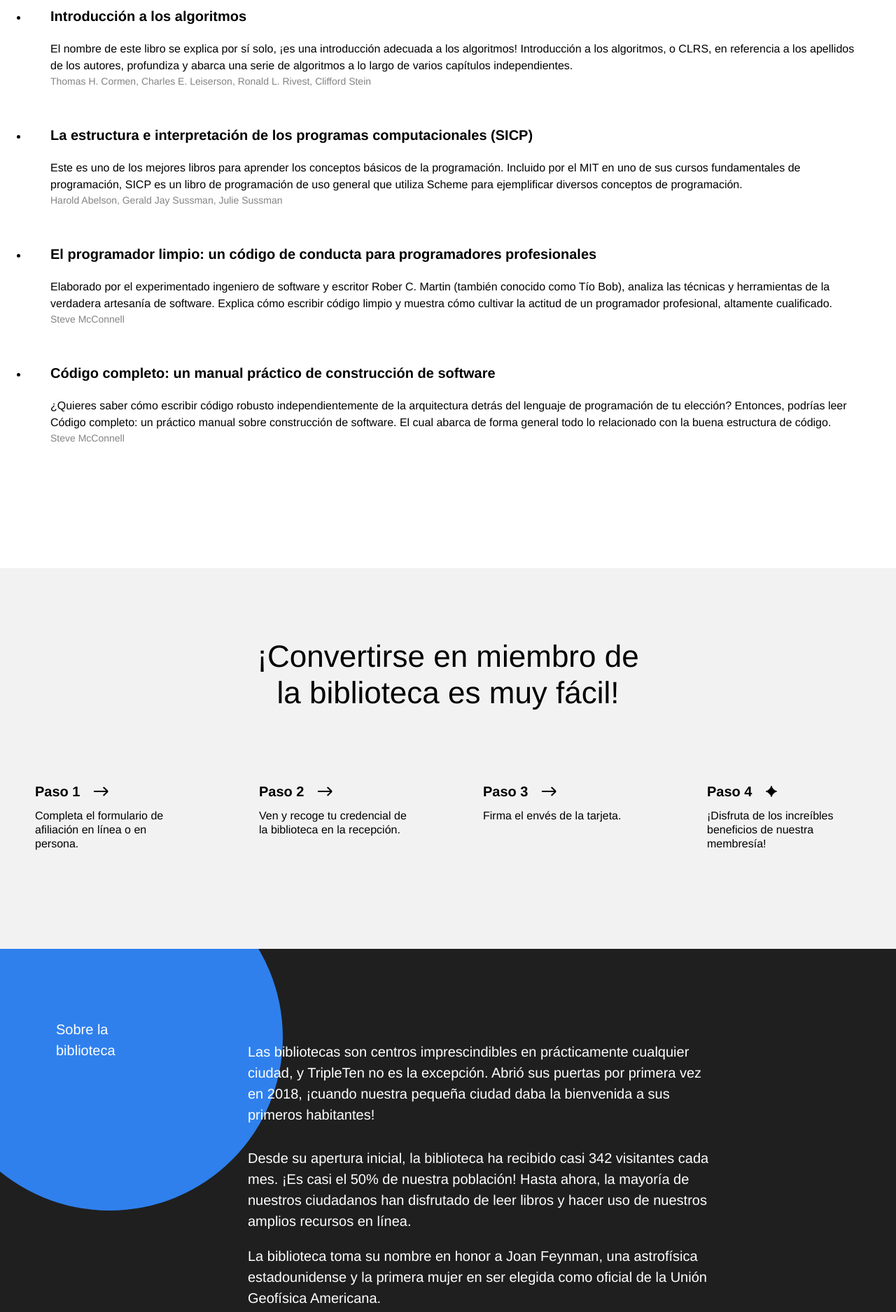
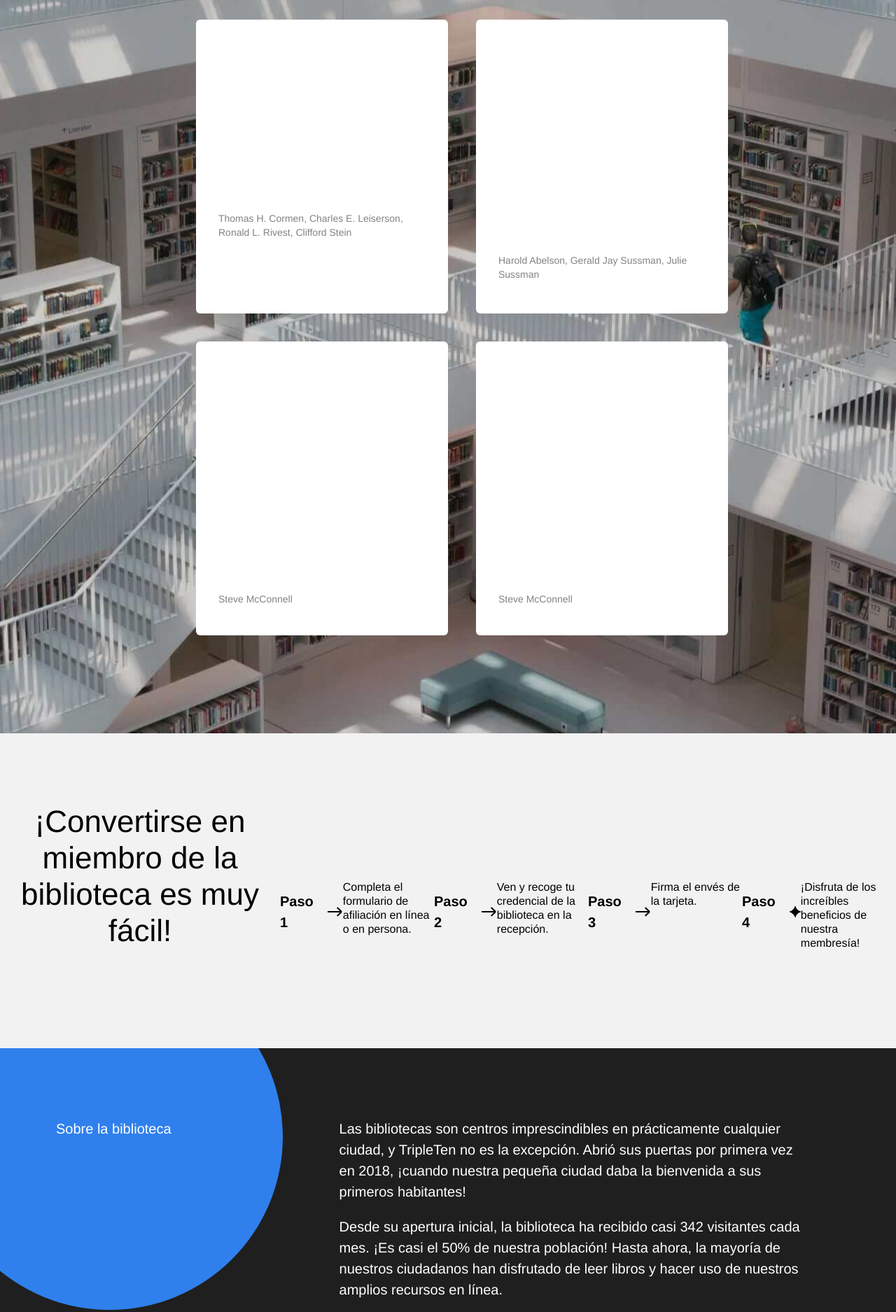
Before and after one commit to bmique/web_project_library, a plain HTML site: page index.html in a window 1280 px wide. Shown: the part 1942-3817 px from the top of the page at 70% size. Drawn offline with Linux system fonts and the light colour scheme; files whose address does not match are found by name.

Commit message:
añadir continuación del projecto

```diff
--- a/index.html
+++ b/index.html
@@ -144,7 +144,7 @@
         <section class="staff" id="staff-link">
           <h2 class="staff__title">Preferidos de nuestro staff</h2>
           <p class="staff__subtitle">Que nuestros lectores y lectoras aman</p>
-          <ul>
+          <ul class="all-card">
             <li class="card">
               <div class="card__content">
                 <h3 class="card__title">Introducción a los algoritmos</h3>
@@ -302,9 +302,11 @@
       </main>
 
       <footer class="footer" id="contacts-link">
-        <!-- ----------------------------------------------------------------- -->
-        <!--      No descomentar hasta la etapa final del proyecto.        -->
-        <!-- ----------------------------------------------------------------- -->
+        <div class="footer__columns">
+          <img src="./images/logo-white.svg" class="footer__logo" />
+          <div class=""></div>
+          <p class="footer__copyright">© 2023 Betsabé Mique</p>
+        </div>
       </footer>
     </div>
   </body>
--- a/styles/style.css
+++ b/styles/style.css
@@ -190,7 +190,7 @@
 
 .person_name_feynman {
   top: -30px;
-  right: 319px;
+  left: 319px;
 }
 
 .person_name_burbidge {
@@ -237,6 +237,15 @@
 
 .staff {
   padding: 100px 0 140px;
+  background-image: url("../images/staff_picks_background.jpg");
+  background-position: center;
+  background-repeat: no-repeat;
+  object-fit: cover;
+  display: flex;
+  flex-direction: column;
+  align-items: center;
+  justify-content: center;
+  color: #fff;
 }
 
 .staff__title {
@@ -254,13 +263,22 @@
   margin: 0;
 }
 
-/* Agrega la regla CSS para tu nueva clase aquí. Asegúrate de colocarlo antes de .card:, los padres deben preceder a sus hijos */
+.all-card {
+  margin: 68px 0 0 0;
+  max-width: 760px;
+  display: flex;
+  flex-wrap: wrap;
+  gap: 40px;
+}
 
 .card {
   background-color: #fff;
   border-radius: 6px;
   padding: 32px 40px 20px 32px;
   box-sizing: border-box;
+  width: 360px;
+  height: 420px;
+  list-style: none;
 }
 
 .card__content {
@@ -293,6 +311,7 @@
 .membership {
   padding: 100px 0 140px;
   background-color: #f2f2f2;
+  display: flex;
 }
 
 .membership__title {
@@ -316,6 +335,9 @@
 }
 
 .step {
+  width: 220px;
+  row-gap: 40px;
+  display: flex;
   flex-basis: 220px;
 
   /*background-color: black;
@@ -347,6 +369,7 @@
   position: relative;
   box-sizing: border-box;
   display: flex;
+  gap: 120px;
 }
 
 .about__title {
@@ -356,7 +379,6 @@
   line-height: 30px;
   font-weight: 500;
   z-index: 1;
-  max-width: 154px;
 }
 
 .about__content {
@@ -369,7 +391,8 @@
 }
 
 .about__paragraph {
-  margin-top: 32px;
+  margin-top: 0;
+  row-gap: 32px;
 }
 
 .about__paragraph:last-of-type {
@@ -388,9 +411,14 @@
 
 .footer {
   box-sizing: border-box;
+  background-color: #000000;
+  text-decoration: #fff;
+  font-size: 16px;
+  line-height: 20px;
 }
 
 .footer__columns {
+  margin: 60px 80px;
 }
 
 .footer__column_content_hours {
@@ -422,8 +450,13 @@
   text-decoration: none;
 }
 
+.footer__column-link:hover {
+  color: #c1c1c1;
+}
+
 .footer__social-icon {
 }
 
 .footer__copyright {
+  color: #fff;
 }
```
